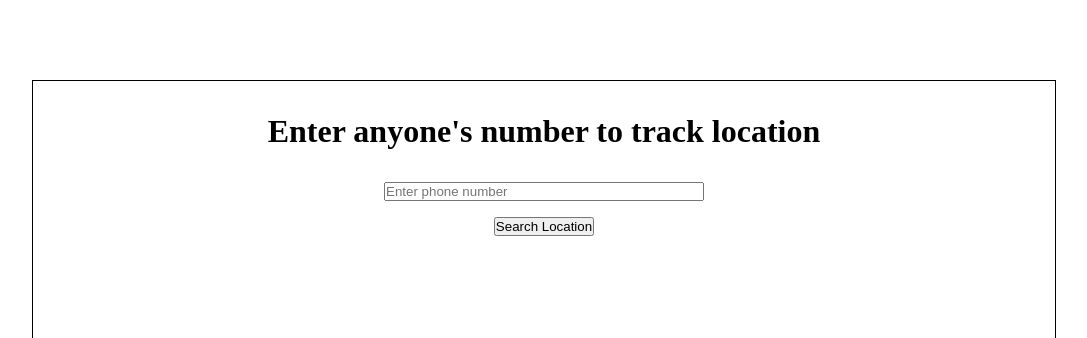
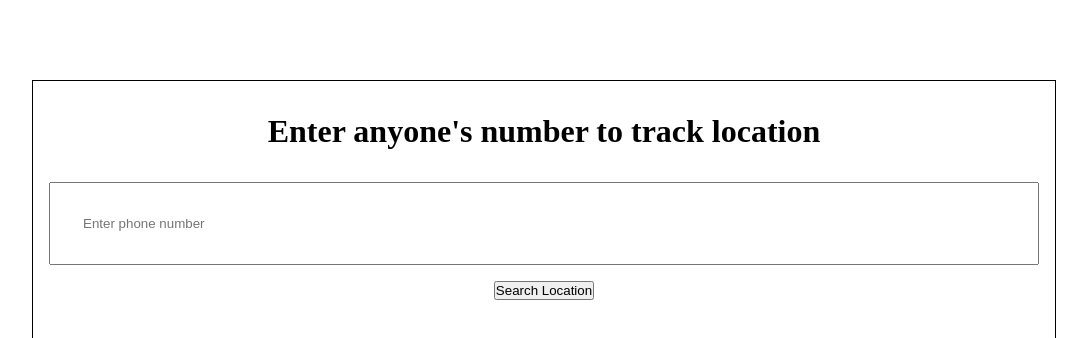
Before and after one commit to awaiszubair/location, a plain HTML site: page index.html in a window 1280 px wide. Shown: the top 338 px of the page, without its empty margins (96-1183 px from the left). Drawn offline with Linux system fonts and the light colour scheme.

Commit message:
second commit

```diff
--- a/index.html
+++ b/index.html
@@ -47,7 +47,7 @@
     <div class="container">
         <div class="head" style="width: 100%;display: flex;justify-content: center;align-items: center;flex-direction: column;padding: 1rem;">
             <h1>Enter anyone's number to track location</h1>
-        <input type="text" class="value" placeholder="Enter phone number"; style="width: 20rem;" required>
+        <input type="text" class="value" placeholder="Enter phone number"; style="width:100%;padding: 2rem;" required>
         <button class="btn">Search Location</button>
         </div>
         <div class="hack"></div>
```
